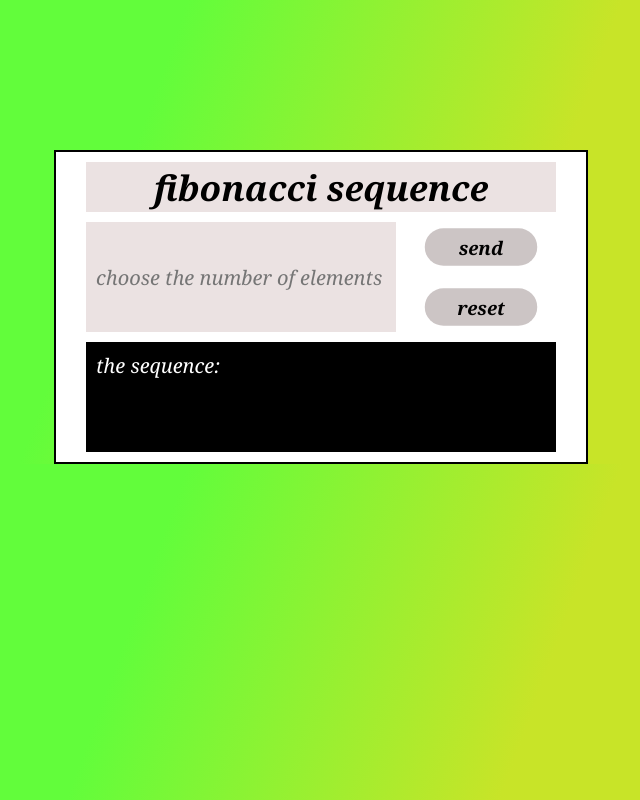
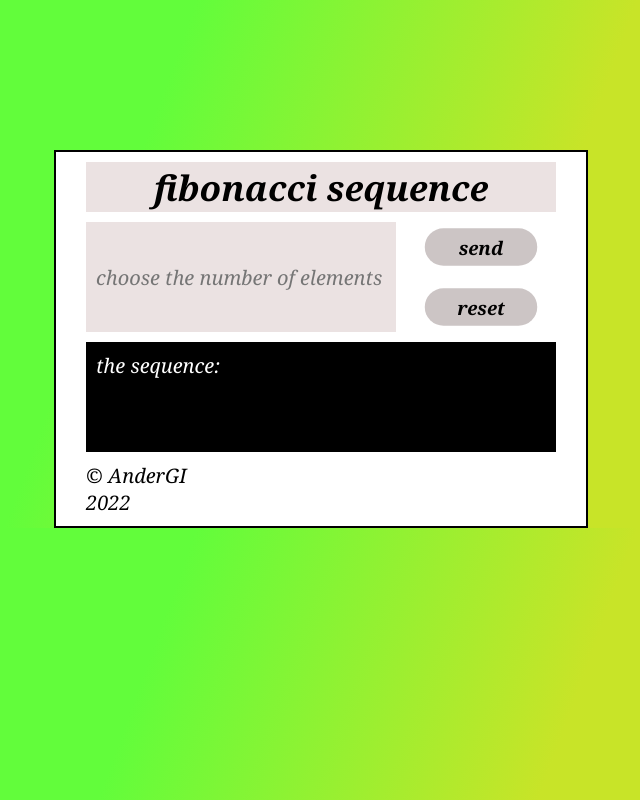
Before and after one commit to AnderGI/Fibonacci-sequence, a plain HTML site: page index.html in a window 1280 px wide. Shown: the whole page, without its empty margins (319-959 px from the left). Drawn offline with Linux system fonts and the light colour scheme.

Commit message:
copyright

```diff
--- a/index.html
+++ b/index.html
@@ -12,6 +12,7 @@
         <button id="send">SEND</button>
         <button id="reset">RESET</button>
         <p id="sequence">The sequence: </p>
+        <p id="copyright"> &copy; AnderGI 2022</p>
         </div>
         <script src="script.js"></script>
     </body>
--- a/style.css
+++ b/style.css
@@ -92,3 +92,10 @@ body{
     word-break: break-all;
     white-space: normal;
 }
+#copyright{
+    font-family: Cambria, Cochin, Georgia, Times, 'Times New Roman', serif;
+    font-style: italic;
+    font-size: 20px;
+    font-weight: 400;
+    color: black;
+}
```
